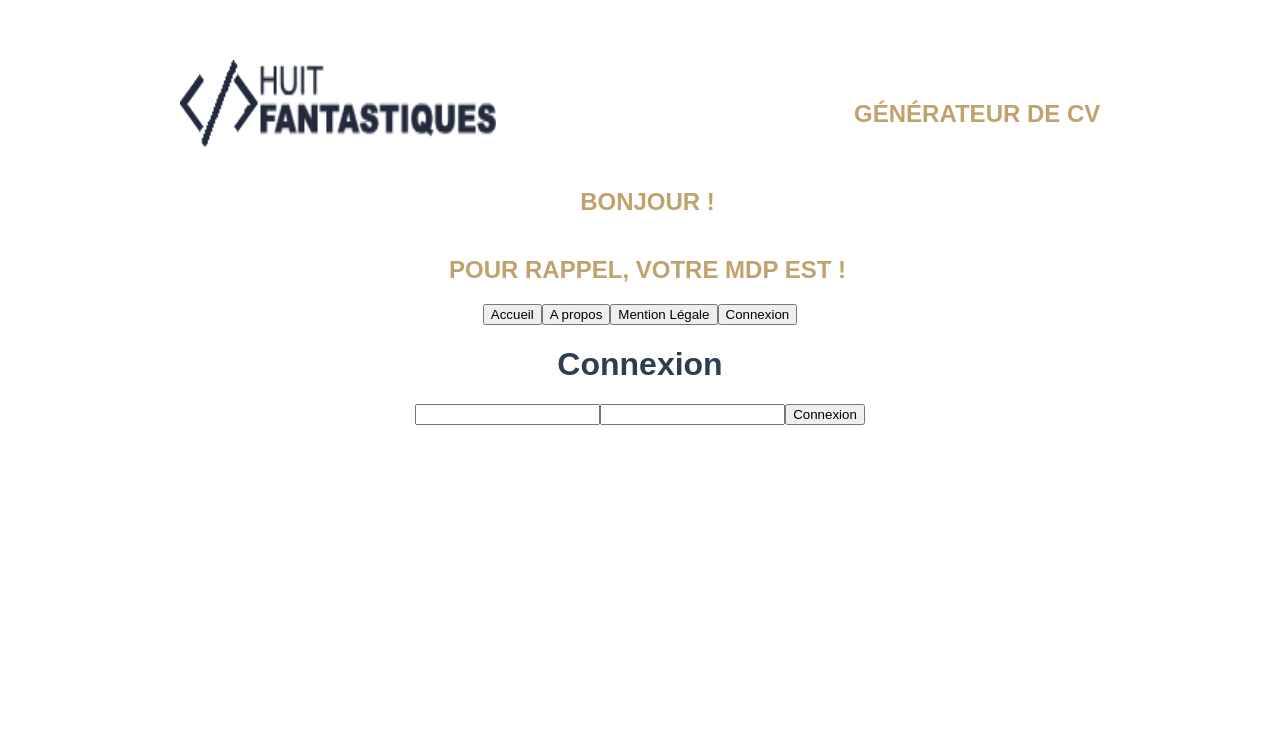
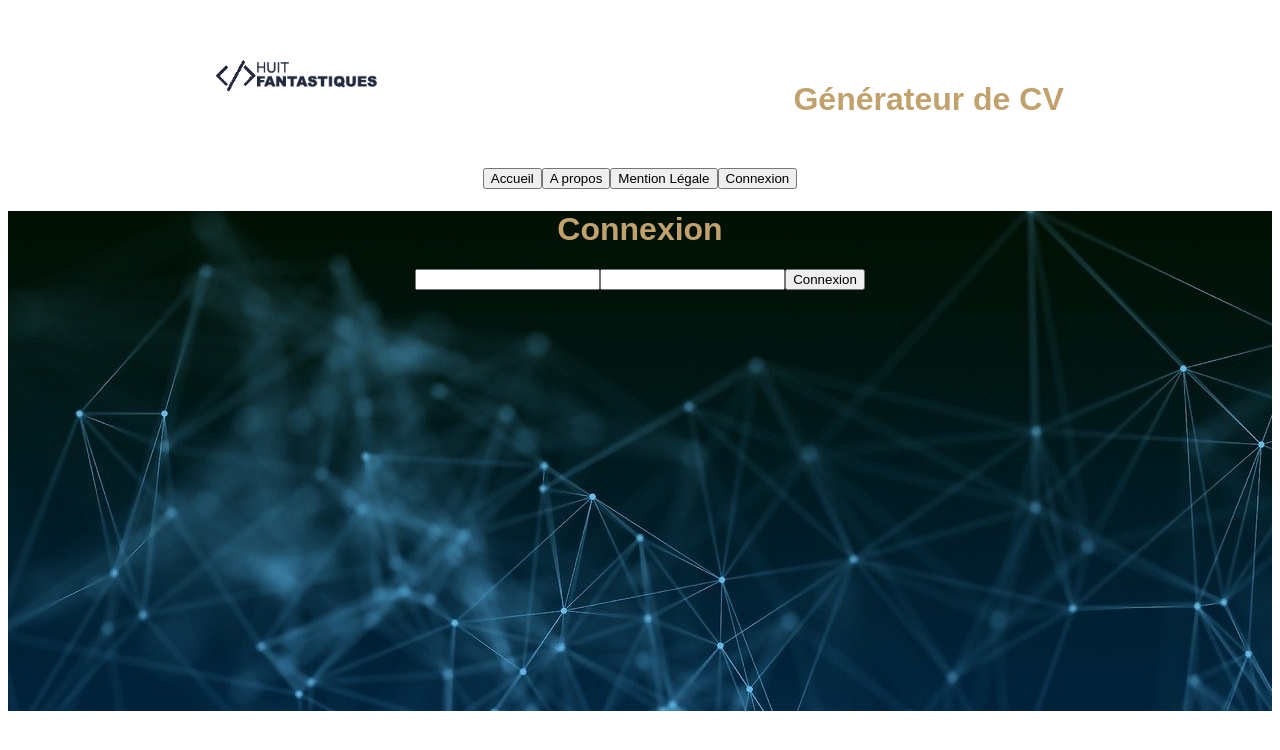
Before and after one commit to ThomcodeFr/GeneratorVueJsFinal, a Vue app: page / in a window 1280 px wide. Both pictures are taken after a click on the button "Connexion". Shown: the top 750 px of the page. Built offline with nearby package versions, Linux system fonts and the light colour scheme.

Commit message:
avancement du projet, travail sur interaction du formulaire

```diff
--- a/src/App.vue
+++ b/src/App.vue
@@ -70,6 +70,14 @@ export default {
 </script>
 
 <style>
+h1 {
+  color: rgb(193, 162, 109);
+}
+
+h2 {
+  margin-top: 10px;
+}
+
 #app {
   font-family: 'Oswald', sans-serif;
   -webkit-font-smoothing: antialiased;
--- a/src/elementForm/presentation.vue
+++ b/src/elementForm/presentation.vue
@@ -1,7 +1,25 @@
 <template>
   <div class="presentation">
     <h1>Présentation</h1>
-    <input v-model="presentation" placeholder="présentation" />
+    <input
+      class="preschamp"
+      v-model="presentation"
+      placeholder="Décrivez-vous ! "
+    />
     <button @click="savePresentation">Suivant</button>
   </div>
 </template>
+
+<script></script>
+
+<style scoped>
+.preschamp {
+  height: 250px;
+  width: 500px;
+}
+
+placeholder {
+  text-align: center;
+}
+
+</style>
--- a/src/pages/Connexion.vue
+++ b/src/pages/Connexion.vue
@@ -1,38 +1,53 @@
 <template>
   <div class="connexion">
+    <div class="background">
       <h1>Connexion</h1>
       <input v-model="pseudo" />
-    <input type="password" v-model="password" />
+      <input type="password" v-model="password" />
       <button @click="saveConnexion">Connexion</button>
+    </div>
   </div>
 </template>
 
-
 <script>
-import { mapMutations } from "vuex";
+import { mapMutations } from 'vuex'
 export default {
   name: 'ConnexionForm',
-  data: function() {
+  data: function () {
     return {
-      pseudo: "",
-      pseudojuste:"plop",
-      password: "",
+      pseudo: '',
+      pseudojuste: 'plop',
+      password: '',
     }
   },
 
   methods: {
-    ...mapMutations(["setPseudo"]),
-    ...mapMutations(["setPassword"]),
+    ...mapMutations(['setPseudo']),
+    ...mapMutations(['setPassword']),
     saveConnexion() {
-        if(this.pseudo == this.pseudojuste && this.password == this.pseudojuste){
-          alert("Bienvenue ! ")
-          this.setPassword(this.password);
-          this.setPseudo(this.pseudo);
-        }else{
-          alert("Utilisateur ou mot de passe inconnu")
-        }
-
-    }
-  }
+      if (
+        this.pseudo == this.pseudojuste &&
+        this.password == this.pseudojuste
+      ) {
+        alert('Bienvenue ! ')
+        this.setPassword(this.password)
+        this.setPseudo(this.pseudo)
+      } else {
+        alert('Utilisateur ou mot de passe inconnu')
+      }
+    },
+  },
 }
 </script>
+<style scoped>
+
+.background {
+  /*   C'est moche, à bosser*/
+  height: 500px;
+}
+
+h1 {
+  color: rgb(193, 162, 109);
+}
+
+</style>
--- a/src/pages/Formulaire.vue
+++ b/src/pages/Formulaire.vue
@@ -1,8 +1,48 @@
 <template>
-  <div class="formulaire">
-    <h1>Coucou</h1>
-    </div>
+  <Presentation v-if="formContent == 'presentation'" />
+  <Experience v-if="formContent == 'experience'" />
+  <Formations v-if="formContent == 'formations'" />
+  <Competences v-if="formContent == 'competences'" />
 </template>
+
 <script>
+import Presentation from '../elementForm/presentation.vue'
+import Experience from '../elementForm/experiences.vue'
+import Formations from '../elementForm/formations.vue'
+import Competences from '../elementForm/competences.vue'
+import { mapState } from 'vuex';
+
+
+export default {
+  name: 'App',
+
+  components: {
+    Presentation,
+    Experience,
+    Formations,
+    Competences,
+  },
+
+  computed: {
+    ...mapState(['presentation']),
+    ...mapState(['experiences']),
+    ...mapState(['formations']),
+    ...mapState(['competences']),
+  },
+
+  methods: {
+    // si contenu vide alors alert complete sinon mapstate experience
+    // si présentation complet -> par le biais watch il va mapstate expérience
+    },
+
+  data() {
+    return {
+      formContent: 'presentation',
+    }
+  },
+
+
+}
 </script>
+
 <style></style>
--- a/src/pages/Master.vue
+++ b/src/pages/Master.vue
@@ -1,8 +1,8 @@
 <template>
   <div>
 
-    <h2> Bonjour {{ pseudo }} !</h2>
-    <h2> Pour rappel, votre mdp est {{ password }} !</h2>
+<!--     <h2> Bonjour {{ pseudo }} !</h2>
+    <h2> Pour rappel, votre mdp est {{ password }} !</h2> -->
 
   </div>
 
--- a/src/pages/MentionLegale.vue
+++ b/src/pages/MentionLegale.vue
@@ -37,7 +37,7 @@
       </p>
 
       <h2>PROPRIÉTÉ INTELLECTUELLE</h2>
-
+      <p>
       Lorem ipsum dolor sit amet consectetur adipisicing elit. Nostrum vero
       consequatur id quo cupiditate! Ipsam velit ad, quod a impedit nulla quae!
       Ipsum facilis magnam hic, beatae aut consequuntur eligendi voluptatum
@@ -46,9 +46,10 @@
       dolorum, repellat nostrum, vitae labore laudantium odit in? Libero,
       deleniti! Similique aspernatur enim maxime magnam numquam, maiores
       voluptate dolorum.
+      </p>
 
       <h2>LOI APPLICABLE ET COMPÉTENCE JURIDICTIONNELLE</h2>
-
+      <p>
       Lorem ipsum dolor, sit amet consectetur adipisicing elit. Minima
       voluptates asperiores officiis libero error rem neque, hic impedit veniam
       sed. Qui, numquam? Consequuntur, deleniti incidunt atque exercitationem
@@ -58,6 +59,7 @@
       vitae! Minus expedita saepe molestias vel natus exercitationem, eaque,
       aut, recusandae sapiente consectetur veritatis rem incidunt? Suscipit modi
       non corrupti soluta libero.
+      </p>
     </section>
   </div>
 </template>
@@ -65,6 +67,7 @@
 <script></script>
 
 <style scoped>
+
 h2 {
   color: rgb(193, 162, 109);
   font-size: 20px;
--- a/src/pages/about/Presentation.vue
+++ b/src/pages/about/Presentation.vue
@@ -23,8 +23,6 @@
 
 <style>
 h2 {
-  padding: 20px 0 0 15px;
-  text-align: center;
   text-transform: uppercase;
   color: rgb(193, 162, 109);
 }
--- a/src/template/Header.vue
+++ b/src/template/Header.vue
@@ -1,7 +1,7 @@
 <template>
   <div class="header">
     <img id="home-logo" src="@/assets/logo-blue.png" alt="Logo des 8 fantastiques"/>
-    <h2>Générateur de CV</h2>
+    <h1>Générateur de CV</h1>
   </div>
 </template>
 
@@ -15,7 +15,8 @@
 }
 
 #home-logo {
-  width: 25%;
+  width: auto;
+  height: 2rem;
 }
 
 
```
Lines whose indentation alone changed are shown as unchanged.
